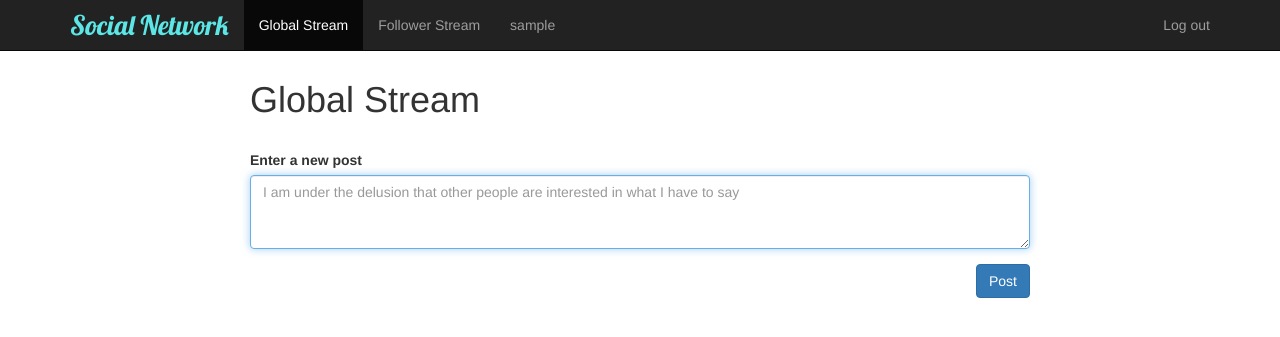
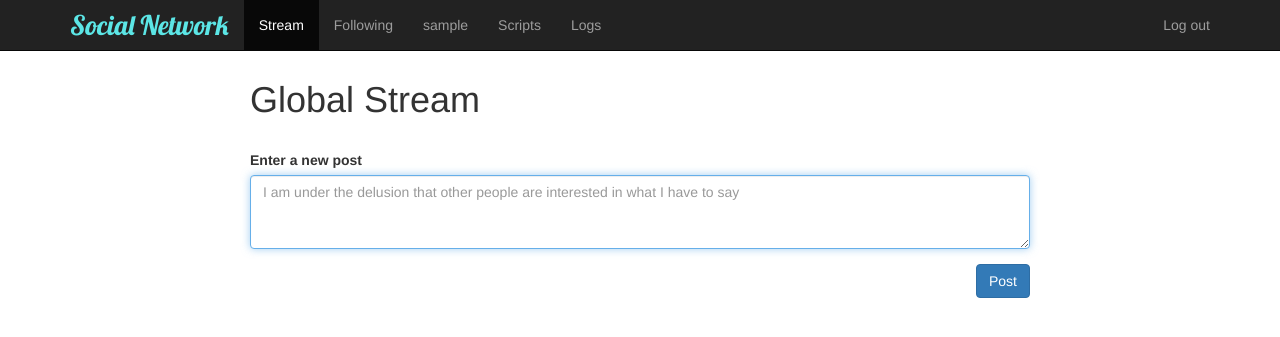
Before and after one commit to enochcheung/Social-Network-for-Robots, a Django app: page / in a window 1280 px wide. Shown: the top 337 px of the page. Run offline with Django 3.2, Linux system fonts and the light colour scheme; the visitor is signed in with stand-in values (Sample User, id 1); data that the repository does not hold is empty; some libraries are stand-ins or nearby versions.

Commit message:
added nav buttons for scripts and logs

```diff
--- a/socialnetwork/templates/socialnetwork/base.html
+++ b/socialnetwork/templates/socialnetwork/base.html
@@ -43,10 +43,12 @@
         </div>
         <div id="navbar" class="collapse navbar-collapse">
           <ul class="nav navbar-nav">
-            <li {% block nav_stream_active %}{% endblock %}><a href="{% url 'stream' %}">Global Stream</a></li>
-            <li {% block nav_follower_stream_active %}{% endblock %}><a href="{% url 'follower_stream' %}">Follower Stream</a></li>
+            <li {% block nav_stream_active %}{% endblock %}><a href="{% url 'stream' %}">Stream</a></li>
+            <li {% block nav_follower_stream_active %}{% endblock %}><a href="{% url 'follower_stream' %}">Following</a></li>
             {% if user.is_authenticated %}
             <li {% block nav_profile_active %}{% endblock %}><a href="{% url 'profile' user.username %}">{{user.username}}</a></li>
+            <li {% block nav_scripts_active %}{% endblock %}><a href="{% url 'scripts' %}">Scripts</a></li>
+            <li {% block nav_logs_active %}{% endblock %}><a href="{% url 'logs' %}">Logs</a></li>
             {% endif %}
           </ul>
           <ul class="nav navbar-nav navbar-right">
--- a/socialnetwork/templates/socialnetwork/scripts.html
+++ b/socialnetwork/templates/socialnetwork/scripts.html
@@ -13,7 +13,7 @@
 
 
 
-<h1>Your Scripts</h1>
+<h1>Scripts</h1>
 
 <form action="{% url 'scripts' %}" id="script-form" method="POST">
 {% for field,errors in form.errors.items %}
@@ -75,3 +75,5 @@
 <script src="{% static "socialnetwork/js/scripting.js" %}"></script>
 
 {% endblock %}
+
+{% block nav_scripts_active %}class="active"{% endblock %}
--- a/socialnetwork/urls.py
+++ b/socialnetwork/urls.py
@@ -29,6 +29,7 @@ urlpatterns = patterns('',
     url(r'^profile_pic_url/(?P<username>[^/]+)/$',views.profile_pic_url, name="profile_pic_url"),
 
     url(r'^scripts/$', views.scripts, name="scripts"),
+    url(r'^logs/$', views.logs, name="logs"),
 
     url(r'^follow/(?P<username>[^/]+)/$', views.follow, name='follow'),
     url(r'^unfollow/(?P<username>[^/]+)/$', views.unfollow, name='unfollow'),
--- a/socialnetwork/views.py
+++ b/socialnetwork/views.py
@@ -265,6 +265,12 @@ def scripts(request):
     return render(request, 'socialnetwork/scripts.html',context)
 
 @login_required
+def logs(request):
+    context={}
+    return render(request, 'socialnetwork/logs.html',context)
+
+
+@login_required
 def follower_stream(request):
     context = {}
     following = request.user.userprofile.following.all()
```
Also changed, not shown: socialnetwork/templates/socialnetwork/logs.html (added, +7 -0 lines).
